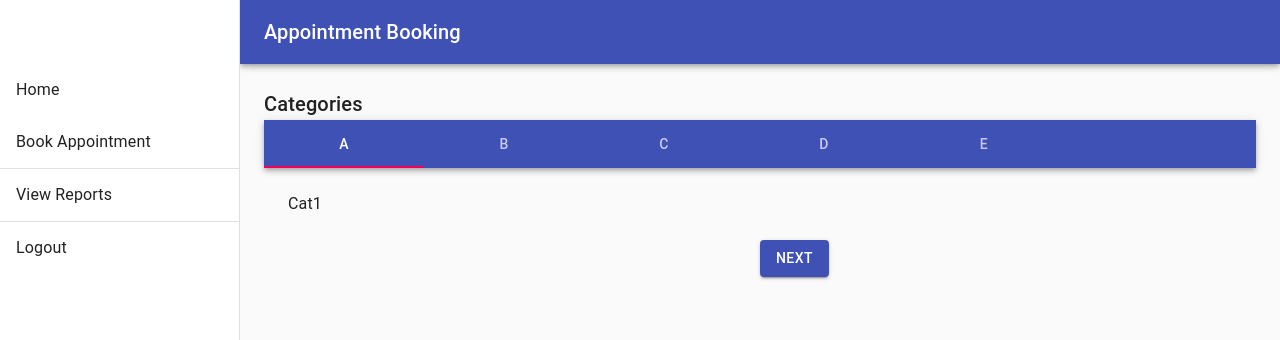
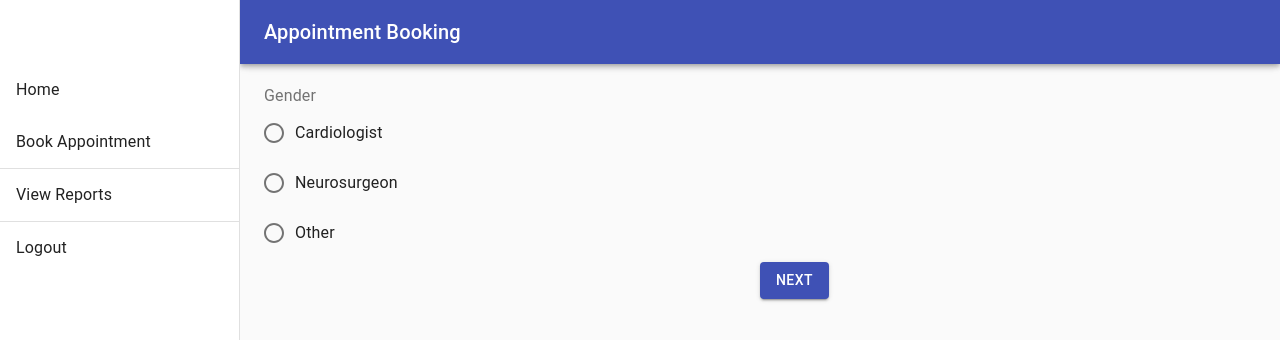
Before and after one commit to adityaghag/GDPRInHeathCare, a React (Create React App) app in the folder frontend/: page /booking in a window 1280 px wide. Shown: the top 340 px of the page. Built offline with nearby package versions, Linux system fonts and the light colour scheme.

Commit message:
booking step1

```diff
--- a/frontend/src/component/patient/booking/Step1.js
+++ b/frontend/src/component/patient/booking/Step1.js
@@ -1,40 +1,9 @@
 import React from 'react';
-import AppBar from '@material-ui/core/AppBar';
-import Typography from '@material-ui/core/Typography';
-import Tabs from '@material-ui/core/Tabs';
-import Tab from '@material-ui/core/Tab';
-import Box from '@material-ui/core/Box';
-import PropTypes from 'prop-types';
-
-function TabPanel(props) {
-    const { children, value, index, ...other } = props;
-
-    return (
-        <Typography
-            component="div"
-            role="tabpanel"
-            hidden={value !== index}
-            id={`simple-tabpanel-${index}`}
-            aria-labelledby={`simple-tab-${index}`}
-            {...other}
-        >
-            {value === index && <Box p={3}>{children}</Box>}
-        </Typography>
-    );
-}
-
-TabPanel.propTypes = {
-    children: PropTypes.node,
-    index: PropTypes.any.isRequired,
-    value: PropTypes.any.isRequired,
-};
-function a11yProps(index) {
-    return {
-        id: `simple-tab-${index}`,
-        'aria-controls': `simple-tabpanel-${index}`,
-    };
-}
-
+import Radio from '@material-ui/core/Radio';
+import RadioGroup from '@material-ui/core/RadioGroup';
+import FormControlLabel from '@material-ui/core/FormControlLabel';
+import FormControl from '@material-ui/core/FormControl';
+import FormLabel from '@material-ui/core/FormLabel';
 
 export default function Booking() {
     const [value, setValue] = React.useState(0);
@@ -44,31 +13,14 @@
     };
     return (
         <React.Fragment>
-            <Typography component="h4" variant="h6">Categories</Typography>
-            <AppBar position="static">
-                <Tabs value={value} onChange={handleChange} aria-label="simple tabs example">
-                    <Tab label="A" {...a11yProps(0)} />
-                    <Tab label="B" {...a11yProps(1)} />
-                    <Tab label="C" {...a11yProps(2)} />
-                    <Tab label="D" {...a11yProps(3)} />
-                    <Tab label="E" {...a11yProps(4)} />
-                </Tabs>
-            </AppBar>
-            <TabPanel value={value} index={0}>
-                Cat1
-          </TabPanel>
-            <TabPanel value={value} index={1}>
-                Cat2
-          </TabPanel>
-            <TabPanel value={value} index={2}>
-                Cat3
-          </TabPanel>
-            <TabPanel value={value} index={3}>
-                Cat4
-          </TabPanel>
-            <TabPanel value={value} index={4}>
-                Cat5
-            </TabPanel>
+            <FormControl component="fieldset" >
+                <FormLabel component="legend">Gender</FormLabel>
+                <RadioGroup aria-label="gender" name="gender1" value={value} onChange={handleChange}>
+                    <FormControlLabel value="female" control={<Radio />} label="Cardiologist" />
+                    <FormControlLabel value="male" control={<Radio />} label="Neurosurgeon" />
+                    <FormControlLabel value="other" control={<Radio />} label="Other" />
+                </RadioGroup>
+            </FormControl>
         </React.Fragment>
     );
 }
```
